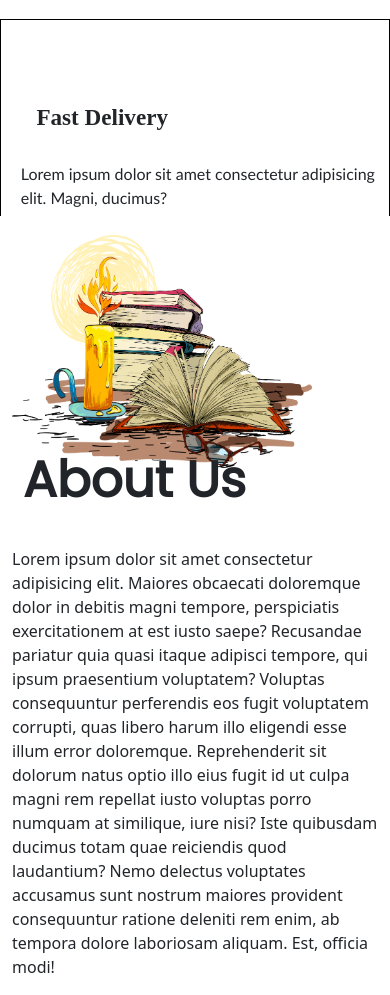
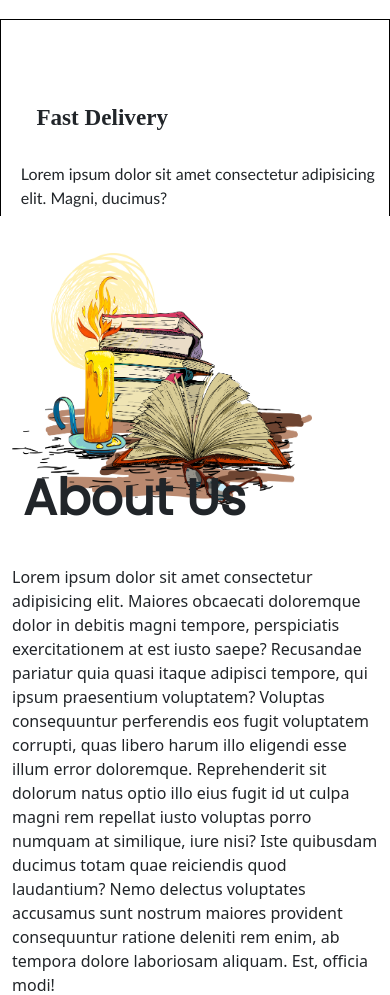
Before and after one commit to Dhruvinkapadiya/BookBurst, a PHP site: page / in a window 390 px wide. Shown: the part 1391-2386 px from the top of the page. Run offline with PHP 8.4, Linux system fonts and the light colour scheme.

Commit message:
Update stylesheet.css

```diff
--- a/stylesheet.css
+++ b/stylesheet.css
@@ -318,7 +318,7 @@ nav button{
 @media only screen and (max-width: 768px) {
     .about img{
         width: 300px;
-        margin-top: 5%;
+        margin-top: 10%;
     }
     .nav li{
         display: none;
```
